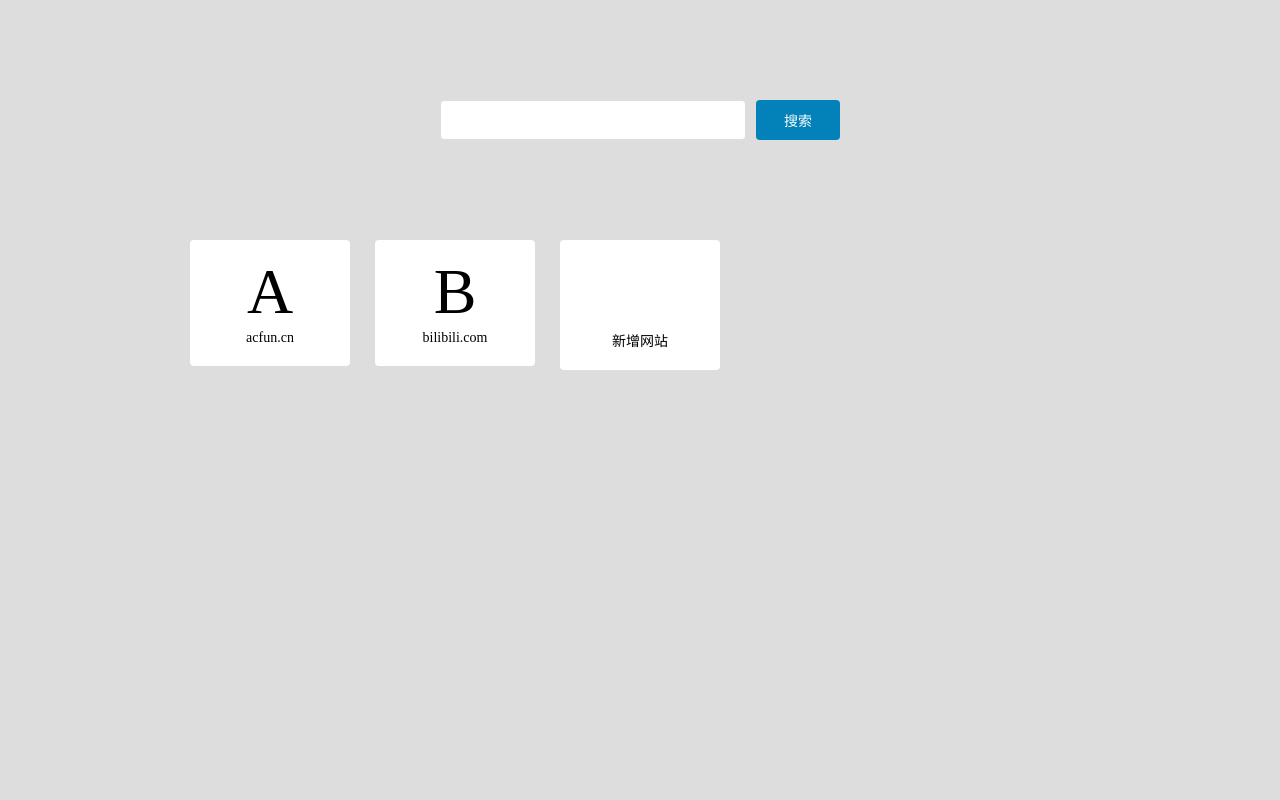
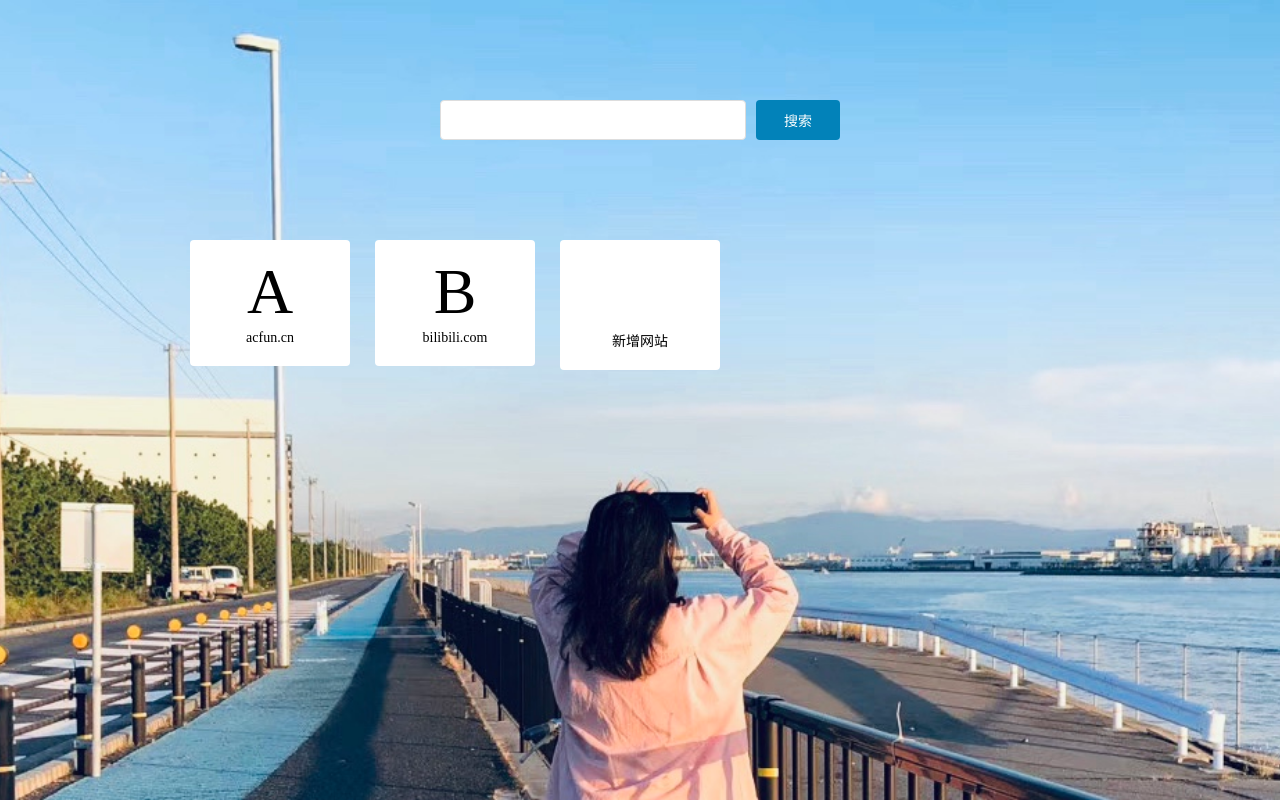
Before and after one commit to Jokerguo/jokerguo-nav, a website: page src/index.html in a window 1280 px wide. Drawn offline with nearby package versions, Linux system fonts and the light colour scheme.

Commit message:
修改background

```diff
--- a/package.json
+++ b/package.json
@@ -1,4 +1,7 @@
 {
+  "scripts": {
+    "build": "rm -rf dist && parcel build src/index.html --no-minify --public-url ./"
+  },
   "devDependencies": {
     "cssnano": "^4.1.10"
   }
--- a/src/style.css
+++ b/src/style.css
@@ -6,16 +6,16 @@ ul,ol{list-style: none;}
 a{color: inherit;text-decoration: none;}
 img{max-width: 100%; max-height: 100%;}
 
+/* body{
+    background: #ddd;
+} */
 body{
-    background: #ddd;
-}
-/* body{
    background-image:url(images/jiang.jpg) ;
    background-repeat: no-repeat;
    background-attachment: fixed;
    background-position: center;
    background-size: cover;
-} */
+}
 
 .globalHeader{
     margin : 20px;
```
Also changed, not shown: dist/index.html, dist/jiang.89179683.jpg (added), 4 other files.
